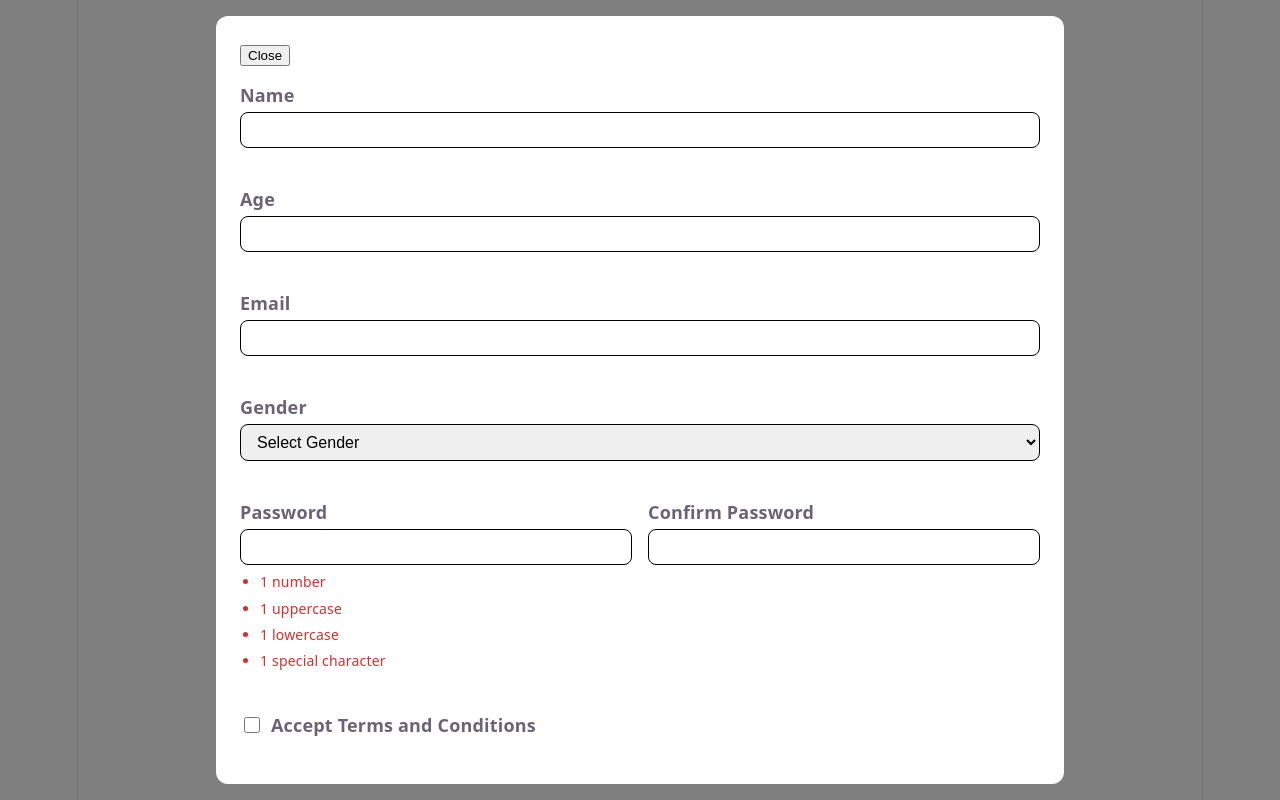
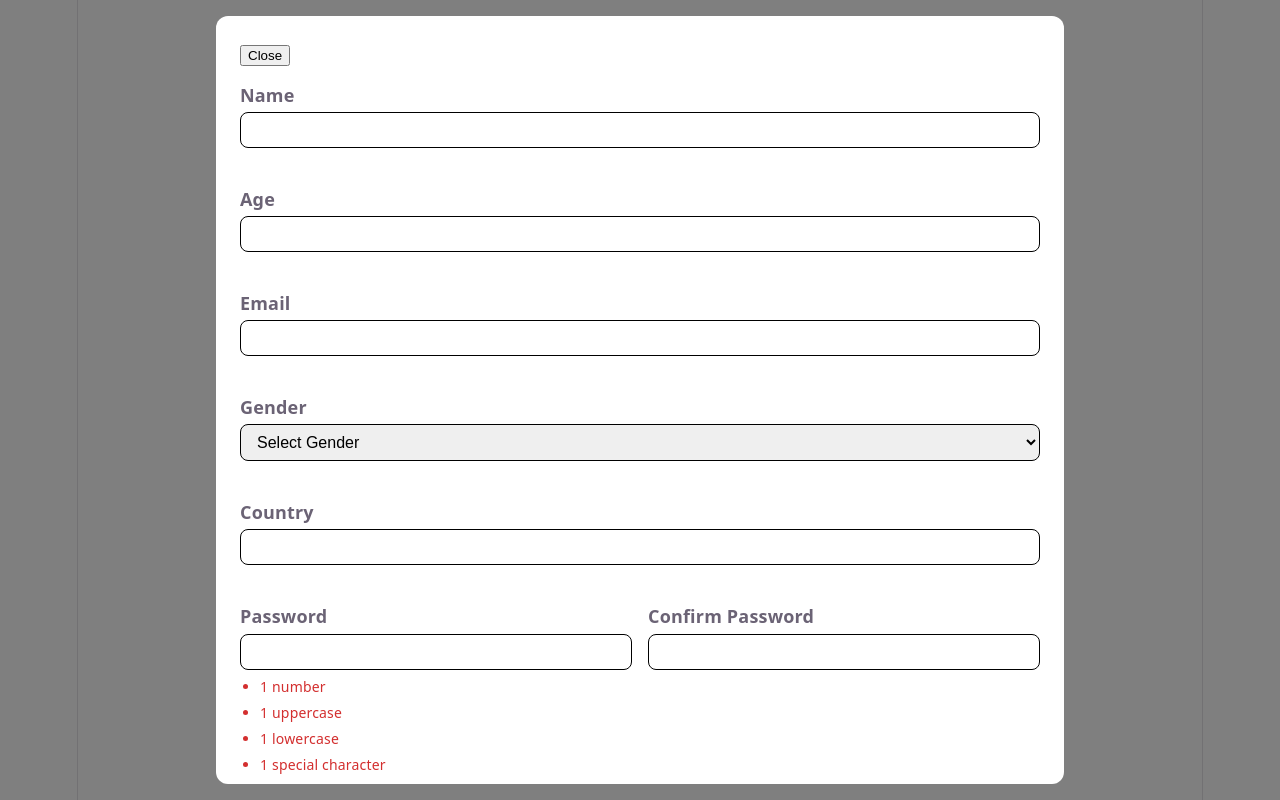
Before and after one commit to YekaterinaAlex/React-project, a React (Vite) app in the folder rs-react-app/: page / in a window 1280 px wide. Both pictures are taken after a click on the button "Open React Hook Form". Built offline with nearby package versions, Linux system fonts and the light colour scheme; the HTML template or start-up script is replaced by a standard one.

Commit message:
feat: add reset dispatch to reect hook form

```diff
--- a/rs-react-app/src/App.tsx
+++ b/rs-react-app/src/App.tsx
@@ -39,7 +39,7 @@ function App() {
         Open React Hook Form
       </button>
       <Modal isOpen={isReactHookFormOpen} onClose={handleCloseReactHookForm}>
-        <ReactHookForm />
+        <ReactHookForm onSuccess={handleCloseReactHookForm} />
       </Modal>
       <Modal isOpen={isModalOpen} onClose={handleCloseModal}>
         <UncontrolledForm onSuccess={handleCloseModal} />
--- a/rs-react-app/src/forms/ReactHookForm/ReactHookForm.tsx
+++ b/rs-react-app/src/forms/ReactHookForm/ReactHookForm.tsx
@@ -1,9 +1,12 @@
-import { useForm, useWatch } from 'react-hook-form';
+import { Controller, useForm, useWatch } from 'react-hook-form';
 
-import { useAppSelector } from '../../store/hooks';
+import { useAppSelector, useAppDispatch } from '../../store/hooks';
+import { addSubmission } from '../../store/formsSlice';
+import { imageToBase64 } from '../../utils/imageToBase64';
 import { createFormSchema, type FormValues } from '../../validation/formSchema';
 import { zodResolver } from '@hookform/resolvers/zod';
 import { getPasswordStrength } from '../../validation/passwordStrength';
+import type { ReactHookFormProps } from './reactHookForm.types';
 
 import {
   StyledForm,
@@ -20,14 +23,16 @@ import {
   StyledPasswordRules,
 } from '../UncontrolledForm/UncontrolledForm.styled';
 
-function ReactHookForm() {
+function ReactHookForm({ onSuccess }: ReactHookFormProps) {
   const countries = useAppSelector((state) => state.forms.countries);
   const formSchema = createFormSchema(countries);
+  const dispatch = useAppDispatch();
 
   const {
     register,
     handleSubmit,
     control,
+    reset,
     formState: { errors, isValid },
   } = useForm<FormValues>({
     resolver: zodResolver(formSchema),
@@ -50,8 +55,27 @@ function ReactHookForm() {
     }) ?? '';
   const passwordStrength = getPasswordStrength(passwordValue);
 
-  const onSubmit = (data: FormValues) => {
-    console.log(data);
+  const onSubmit = async (data: FormValues) => {
+    const imageBase64 = await imageToBase64(data.image);
+    const createdAt = new Date().getTime();
+
+    dispatch(
+      addSubmission({
+        id: crypto.randomUUID(),
+        name: data.name,
+        age: data.age,
+        email: data.email,
+        gender: data.gender,
+        termsAccepted: data.termsAccepted,
+        country: data.country,
+        password: data.password,
+        imageBase64,
+        createdAt,
+        isNew: true,
+      })
+    );
+    reset();
+    onSuccess();
   };
 
   return (
@@ -88,6 +112,23 @@ function ReactHookForm() {
           <option value="female">Female</option>
         </StyledSelect>
         <StyledError>{errors.gender?.message ?? ''}</StyledError>
+      </StyledField>
+      <StyledField>
+        <StyledLabel htmlFor="rhf-country">Country</StyledLabel>
+
+        <StyledInput
+          id="rhf-country"
+          list="rhf-countries"
+          {...register('country')}
+        />
+
+        <datalist id="rhf-countries">
+          {countries.map((country) => (
+            <option key={country} value={country} />
+          ))}
+        </datalist>
+
+        <StyledError>{errors.country?.message ?? ''}</StyledError>
       </StyledField>
       <StyledPasswordRow>
         <StyledField>
@@ -128,6 +169,27 @@ function ReactHookForm() {
           <StyledError>{errors.confirmPassword?.message ?? ''}</StyledError>
         </StyledField>
       </StyledPasswordRow>
+      <StyledField>
+        <StyledLabel htmlFor="rhf-image">Profile Image</StyledLabel>
+
+        <Controller
+          name="image"
+          control={control}
+          render={({ field: { onChange, ref } }) => (
+            <StyledInput
+              id="rhf-image"
+              type="file"
+              accept="image/png, image/jpeg"
+              ref={ref}
+              onChange={(event) => {
+                onChange(event.target.files?.[0]);
+              }}
+            />
+          )}
+        />
+
+        <StyledError>{errors.image?.message ?? ''}</StyledError>
+      </StyledField>
       <StyledCheckboxWrapper>
         <StyledCheckbox
           id="rhf-terms"
--- a/rs-react-app/src/forms/ReactHookForm/reactHookForm.types.ts
+++ b/rs-react-app/src/forms/ReactHookForm/reactHookForm.types.ts
@@ -0,0 +1,3 @@
+export type ReactHookFormProps = {
+  onSuccess: () => void;
+};
```
Also changed, not shown: rs-react-app/src/forms/ReactHookForm/ReactHookForm.styled.ts (deleted).
